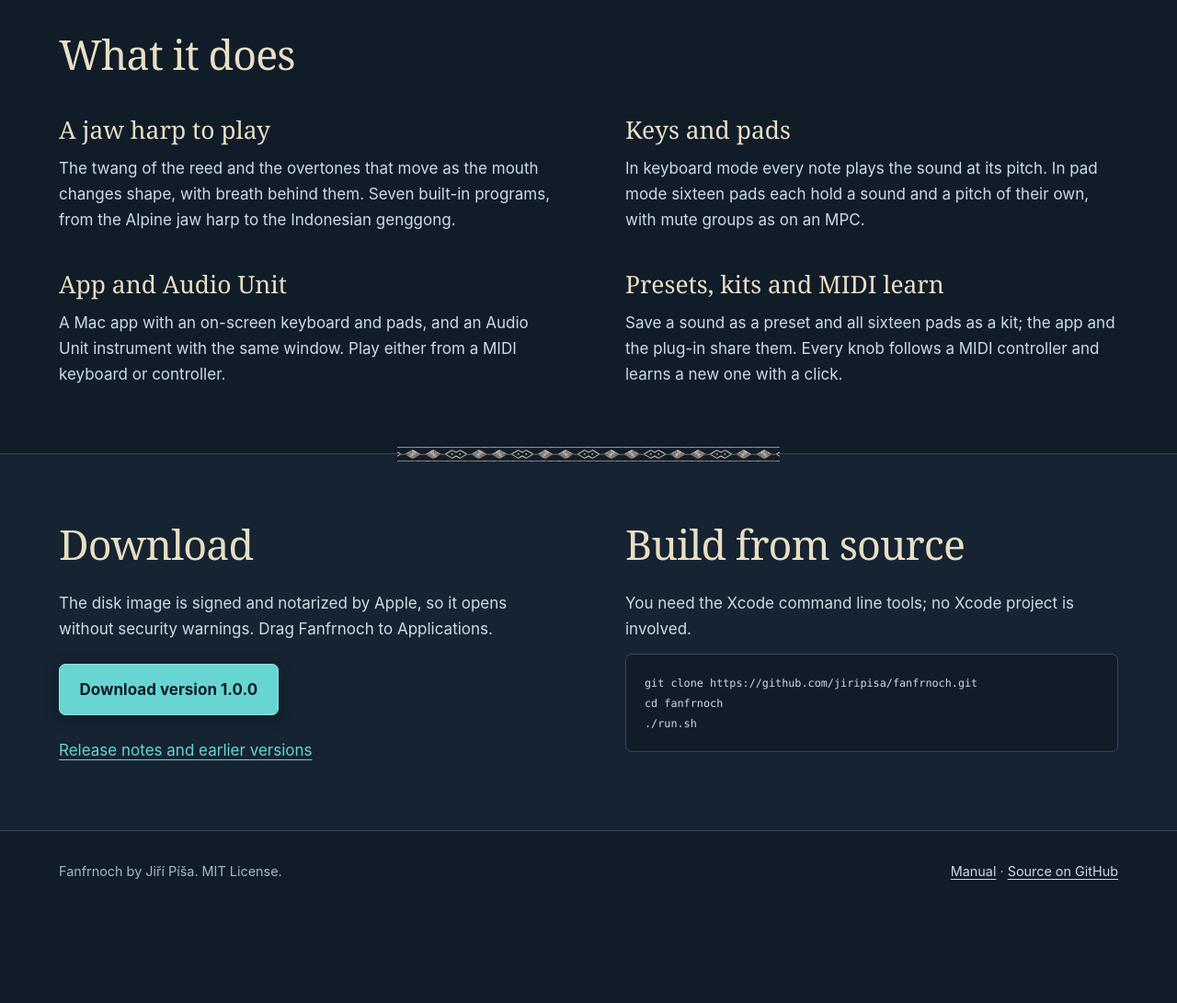
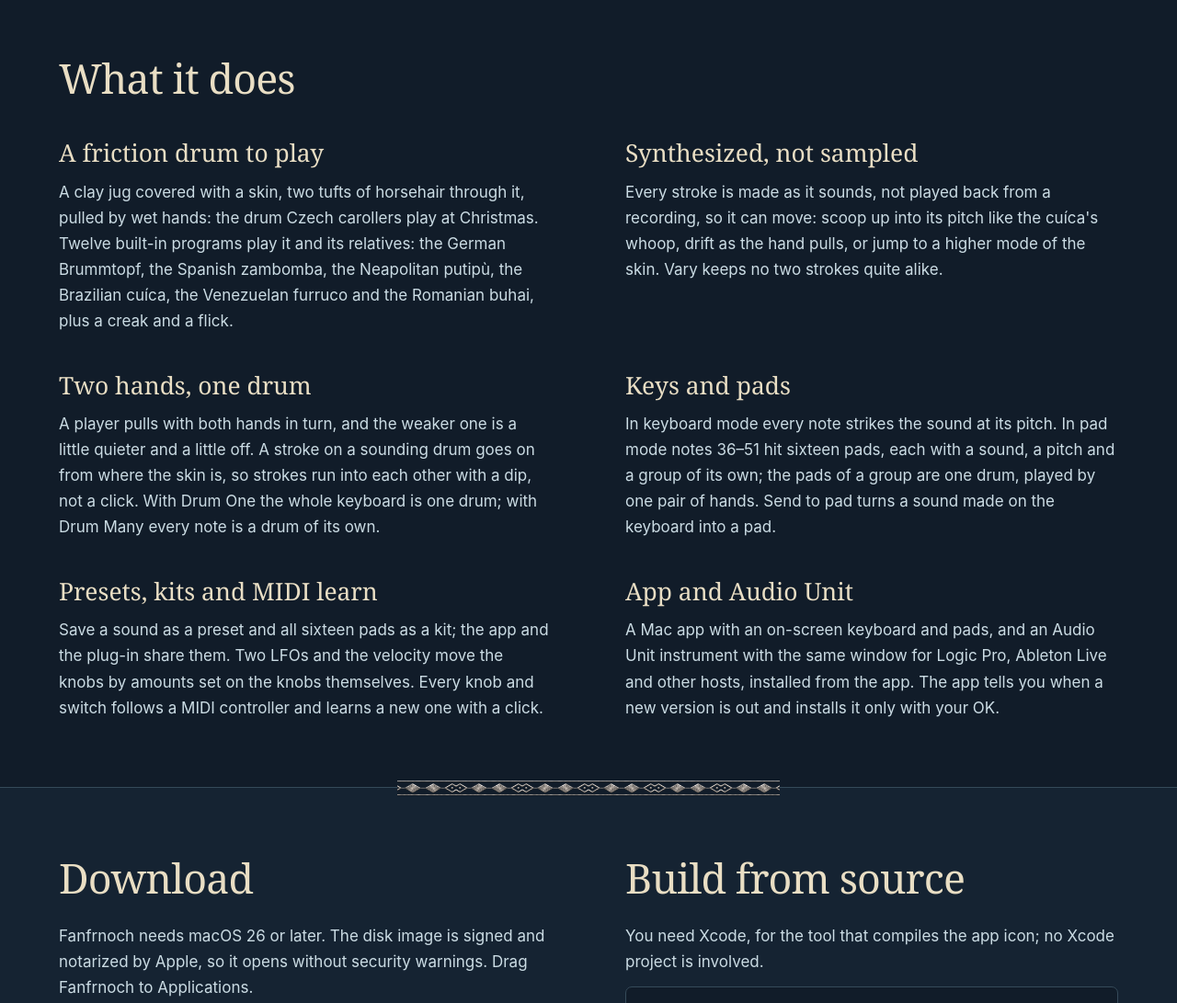
Before and after one commit to jiripisa/fanfrnoch, a plain HTML site: page docs/index.html in a window 1280 px wide. Shown: the part 1460-2551 px from the top of the page at 92% size. Before the commit the page ends 2460 px from the top, so only its background shows below. Drawn offline with Linux system fonts and the light colour scheme.

Commit message:
docs(site): the overview tells of the friction drum; the real app's window and the new icon

```diff
--- a/docs/index.html
+++ b/docs/index.html
@@ -4,9 +4,9 @@
 <meta charset="utf-8">
 <meta name="viewport" content="width=device-width, initial-scale=1">
 <title>Fanfrnoch for macOS</title>
-<meta name="description" content="A playable synthesized jaw harp: twang, moving overtones, breath and rhythm, as an Audio Unit and a standalone app.">
+<meta name="description" content="A playable synthesized friction drum, after the Czech fanfrnoch: wet-hand strokes on a horsehair drum and its relatives from the Brummtopf to the cuíca, as an Audio Unit and a standalone app.">
 <meta property="og:title" content="Fanfrnoch">
-<meta property="og:description" content="A playable synthesized jaw harp: twang, moving overtones, breath and rhythm, as an Audio Unit and a standalone app.">
+<meta property="og:description" content="A playable synthesized friction drum, after the Czech fanfrnoch: wet-hand strokes on a horsehair drum and its relatives from the Brummtopf to the cuíca, as an Audio Unit and a standalone app.">
 <meta property="og:image" content="https://jiripisa.github.io/fanfrnoch/assets/fanfrnoch-window.png">
 <meta property="og:type" content="website">
 <link rel="alternate" hreflang="en" href="https://jiripisa.github.io/fanfrnoch/">
@@ -30,10 +30,10 @@
 <main id="top">
   <div class="wrap hero">
     <div class="hero-intro">
-      <img class="hero-art" src="assets/hero-khomus.jpg" alt="" width="2400" height="1000" fetchpriority="high">
+      <img class="hero-art" src="assets/hero-fanfrnoch.jpg" alt="" width="2400" height="1000" fetchpriority="high">
       <div class="hero-copy">
     <h1>Fanfrnoch</h1>
-    <p class="lede">A playable synthesized jaw harp: twang, moving overtones, breath and rhythm, as an Audio Unit and a standalone app.</p>
+    <p class="lede">A playable synthesized friction drum, after the Czech fanfrnoch: wet-hand strokes on a horsehair drum and its relatives from the Brummtopf to the cuíca, as an Audio Unit and a standalone app.</p>
     <div class="actions">
       <a class="button" href="https://github.com/jiripisa/fanfrnoch/releases/download/v1.0.0/Fanfrnoch-1.0.0.dmg">
         <svg viewBox="0 0 20 20" fill="none" stroke="currentColor" stroke-width="2" aria-hidden="true"><path d="M10 3v10m0 0-4-4m4 4 4-4M4 16h12" stroke-linecap="round" stroke-linejoin="round"/></svg>
@@ -53,28 +53,50 @@
       <h2>What it does</h2>
       <div class="grid">
         <div>
-          <h3>A jaw harp to play</h3>
-          <p>The twang of the reed and the overtones that move as the mouth
-          changes shape, with breath behind them. Seven built-in programs, from
-          the Alpine jaw harp to the Indonesian genggong.</p>
+          <h3>A friction drum to play</h3>
+          <p>A clay jug covered with a skin, two tufts of horsehair through it,
+          pulled by wet hands: the drum Czech carollers play at Christmas.
+          Twelve built-in programs play it and its relatives: the German
+          Brummtopf, the Spanish zambomba, the Neapolitan putipù, the Brazilian
+          cuíca, the Venezuelan furruco and the Romanian buhai, plus a creak
+          and a flick.</p>
+        </div>
+        <div>
+          <h3>Synthesized, not sampled</h3>
+          <p>Every stroke is made as it sounds, not played back from a
+          recording, so it can move: scoop up into its pitch like the cuíca's
+          whoop, drift as the hand pulls, or jump to a higher mode of the skin.
+          Vary keeps no two strokes quite alike.</p>
+        </div>
+        <div>
+          <h3>Two hands, one drum</h3>
+          <p>A player pulls with both hands in turn, and the weaker one is a
+          little quieter and a little off. A stroke on a sounding drum goes on
+          from where the skin is, so strokes run into each other with a dip,
+          not a click. With Drum One the whole keyboard is one drum; with Drum
+          Many every note is a drum of its own.</p>
         </div>
         <div>
           <h3>Keys and pads</h3>
-          <p>In keyboard mode every note plays the sound at its pitch. In pad
-          mode sixteen pads each hold a sound and a pitch of their own, with
-          mute groups as on an MPC.</p>
+          <p>In keyboard mode every note strikes the sound at its pitch. In pad
+          mode notes 36–51 hit sixteen pads, each with a sound, a pitch and a
+          group of its own; the pads of a group are one drum, played by one
+          pair of hands. Send to pad turns a sound made on the keyboard into a
+          pad.</p>
+        </div>
+        <div>
+          <h3>Presets, kits and MIDI learn</h3>
+          <p>Save a sound as a preset and all sixteen pads as a kit; the app
+          and the plug-in share them. Two LFOs and the velocity move the knobs
+          by amounts set on the knobs themselves. Every knob and switch follows
+          a MIDI controller and learns a new one with a click.</p>
         </div>
         <div>
           <h3>App and Audio Unit</h3>
           <p>A Mac app with an on-screen keyboard and pads, and an Audio Unit
-          instrument with the same window. Play either from a MIDI keyboard or
-          controller.</p>
-        </div>
-        <div>
-          <h3>Presets, kits and MIDI learn</h3>
-          <p>Save a sound as a preset and all sixteen pads as a kit; the app
-          and the plug-in share them. Every knob follows a MIDI controller and
-          learns a new one with a click.</p>
+          instrument with the same window for Logic Pro, Ableton Live and other
+          hosts, installed from the app. The app tells you when a new version
+          is out and installs it only with your OK.</p>
         </div>
       </div>
     </div>
@@ -84,8 +106,9 @@
     <div class="wrap grid">
       <div>
         <h2>Download</h2>
-        <p>The disk image is signed and notarized by Apple, so it opens without
-        security warnings. Drag Fanfrnoch to Applications.</p>
+        <p>Fanfrnoch needs macOS 26 or later. The disk image is signed and
+        notarized by Apple, so it opens without security warnings. Drag
+        Fanfrnoch to Applications.</p>
         <div class="actions">
           <a class="button" href="https://github.com/jiripisa/fanfrnoch/releases/download/v1.0.0/Fanfrnoch-1.0.0.dmg">Download version 1.0.0</a>
         </div>
@@ -93,7 +116,8 @@
       </div>
       <div>
         <h2>Build from source</h2>
-        <p>You need the Xcode command line tools; no Xcode project is involved.</p>
+        <p>You need Xcode, for the tool that compiles the app icon; no Xcode
+        project is involved.</p>
 <pre><code>git clone https://github.com/jiripisa/fanfrnoch.git
 cd fanfrnoch
 ./run.sh</code></pre>
```
Also changed, not shown: docs/cs/index.html (+46 -21 lines), docs/assets/fanfrnoch-window.png, docs/assets/hero-khomus.jpg (deleted), docs/assets/icon.png.
